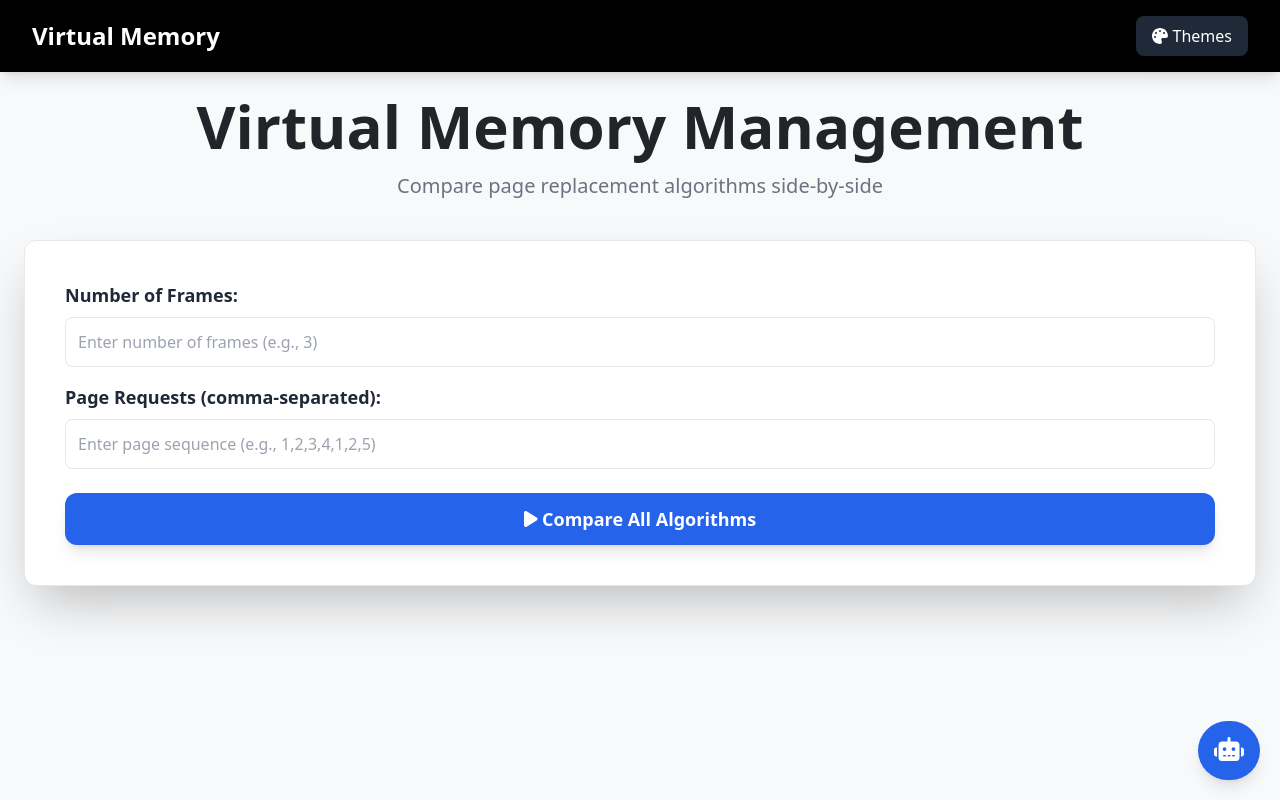
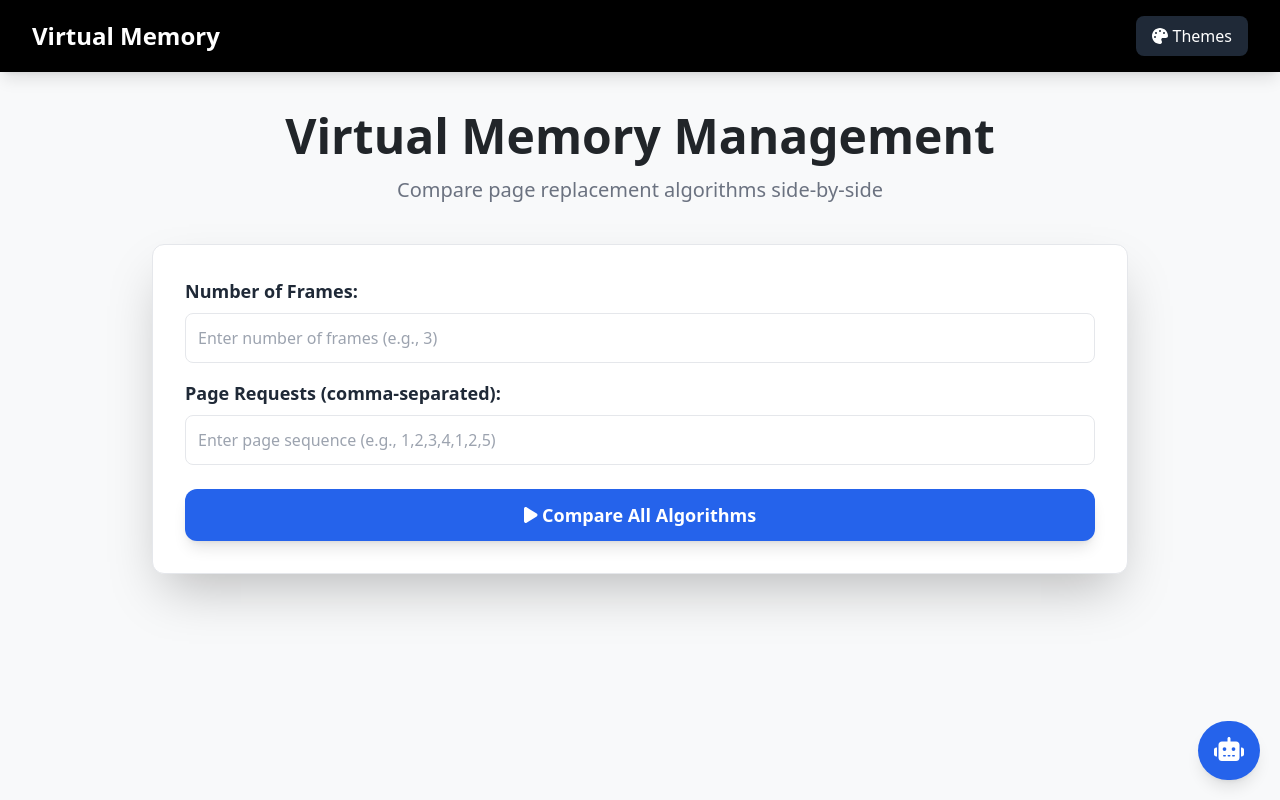
Before and after one commit to K4U5HIK1420/Virtual-Memory-Management-System, a Flask app: page / in a window 1280 px wide. Run offline with Flask 3, Linux system fonts and the light colour scheme; some libraries are stand-ins or nearby versions.

Commit message:
updated .html, it wasn't working

```diff
--- a/frontend/static/index.html
+++ b/frontend/static/index.html
@@ -1,33 +1,33 @@
 <!DOCTYPE html>
 <html lang="en">
 <head>
-    <meta charset="UTF-8">
-    <meta name="viewport" content="width=device-width, initial-scale=1.0">
+  <meta charset="UTF-8" />
+  <meta name="viewport" content="width=device-width, initial-scale=1.0" />
   <title>Virtual Memory Management System</title>
   <script src="https://cdn.tailwindcss.com"></script>
   <script src="https://cdnjs.cloudflare.com/ajax/libs/font-awesome/6.4.2/js/all.min.js"></script>
-    <link rel="stylesheet" href="style.css">
+  <link rel="stylesheet" href="style.css" />
 </head>
 <body class="theme-light transition-mode font-sans">
-    <nav class="fixed top-0 left-0 w-full bg-black text-white py-4 px-8 flex justify-between items-center shadow-lg">
+  <nav class="fixed top-0 left-0 w-full bg-black text-white py-4 px-8 flex justify-between items-center shadow-lg z-50">
     <h1 class="text-2xl font-bold">Virtual Memory</h1>
     <button id="themeToggle" class="px-4 py-2 bg-gray-800 text-white rounded-lg shadow-lg hover:bg-gray-700 transition-mode">
       <i class="fas fa-palette"></i> Themes
     </button>
   </nav>
 
-    <div class="container mx-auto pt-24 px-6">
+  <div class="mx-auto pt-28 px-6 max-w-screen-lg">
     <div class="text-center mb-10">
-            <h1 class="text-6xl font-extrabold">Virtual Memory Management</h1>
+      <h1 class="text-5xl font-extrabold">Virtual Memory Management</h1>
       <p class="text-xl text-gray-500 mt-4">Compare page replacement algorithms side-by-side</p>
     </div>
 
-        <div class="bg-white p-10 rounded-xl shadow-2xl border text-gray-800">
+    <div class="bg-white p-8 rounded-xl shadow-2xl border text-gray-800">
       <label class="block font-semibold text-lg">Number of Frames:</label>
-            <input type="number" id="frames" class="w-full p-3 border rounded-lg mt-2 focus:ring-2 transition-mode" min="1" placeholder="Enter number of frames (e.g., 3)">
+      <input type="number" id="frames" class="w-full p-3 border rounded-lg mt-2 focus:ring-2 transition-mode" min="1" placeholder="Enter number of frames (e.g., 3)" />
 
       <label class="block font-semibold text-lg mt-4">Page Requests (comma-separated):</label>
-            <input type="text" id="pageRequests" class="w-full p-3 border rounded-lg mt-2 focus:ring-2 transition-mode" placeholder="Enter page sequence (e.g., 1,2,3,4,1,2,5)">
+      <input type="text" id="pageRequests" class="w-full p-3 border rounded-lg mt-2 focus:ring-2 transition-mode" placeholder="Enter page sequence (e.g., 1,2,3,4,1,2,5)" />
 
       <button id="runSimulation" class="mt-6 w-full bg-blue-600 text-white py-3 rounded-xl shadow-lg hover:bg-blue-700 transition-mode text-lg font-bold">
         <i class="fas fa-play"></i> Compare All Algorithms
@@ -38,7 +38,6 @@
       <div class="bg-white p-6 rounded-xl shadow-2xl border">
         <h2 class="text-3xl font-bold mb-6">Algorithm Comparison</h2>
 
-                <!-- Metrics Dashboard -->
         <div class="grid grid-cols-1 md:grid-cols-2 lg:grid-cols-5 gap-4 mb-8">
           <div class="metric-card bg-red-50 border-red-200">
             <h3>Page Faults</h3>
@@ -62,7 +61,6 @@
           </div>
         </div>
 
-                <!-- Comparison Table -->
         <div class="overflow-x-auto">
           <table class="w-full border-collapse">
             <thead>
@@ -82,7 +80,6 @@
         </div>
       </div>
 
-            <!-- Detailed Visualization -->
       <div class="mt-8 bg-white p-6 rounded-xl shadow-2xl border">
         <h3 class="text-2xl font-bold mb-4">Algorithm Performance</h3>
         <div id="chartContainer" class="h-64"></div>
@@ -91,7 +88,7 @@
   </div>
 
   <!-- Chatbot -->
-    <div id="chatbot" class="fixed bottom-5 right-5">
+  <div id="chatbot" class="fixed bottom-5 right-5 z-50">
     <button id="chatbotToggle" class="bg-blue-600 text-white p-4 rounded-full shadow-lg hover:bg-blue-700 transition-mode">
       <i class="fas fa-robot text-2xl"></i>
     </button>
@@ -99,7 +96,7 @@
       <h3 class="text-xl font-bold">AI Chatbot</h3>
       <div id="chatMessages" class="mt-4 flex-1 overflow-y-auto p-2 border rounded bg-gray-100"></div>
       <div class="flex mt-3">
-                <input type="text" id="chatInput" class="flex-1 p-2 border rounded-lg" placeholder="Type a message...">
+        <input type="text" id="chatInput" class="flex-1 p-2 border rounded-lg" placeholder="Type a message..." />
         <button id="sendChat" class="ml-2 bg-blue-600 text-white px-4 py-2 rounded-lg hover:bg-blue-700 transition-mode font-bold">Send</button>
       </div>
     </div>
--- a/frontend/static/style.css
+++ b/frontend/static/style.css
@@ -20,7 +20,6 @@
   display: none;
 }
 
-/* Replace @apply with standard CSS */
 .metric-card {
   padding: 1rem;
   border: 1px solid;
```
Lines whose indentation alone changed are shown as unchanged.
